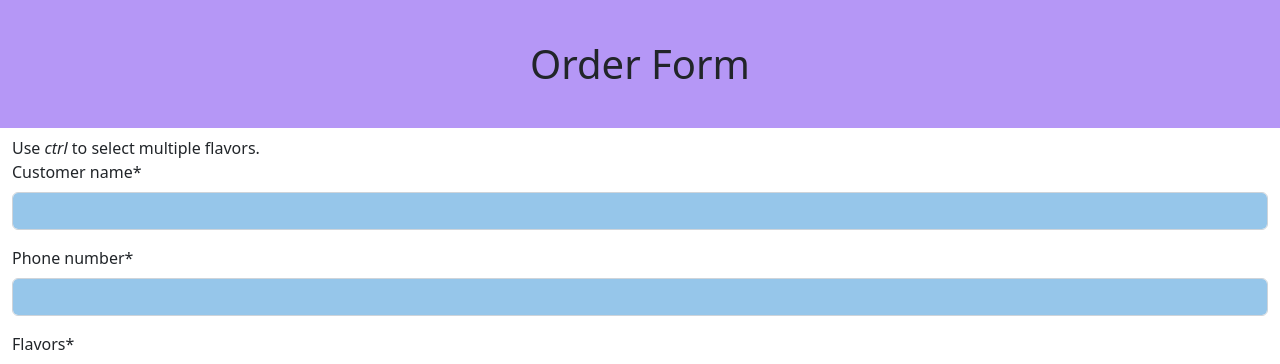
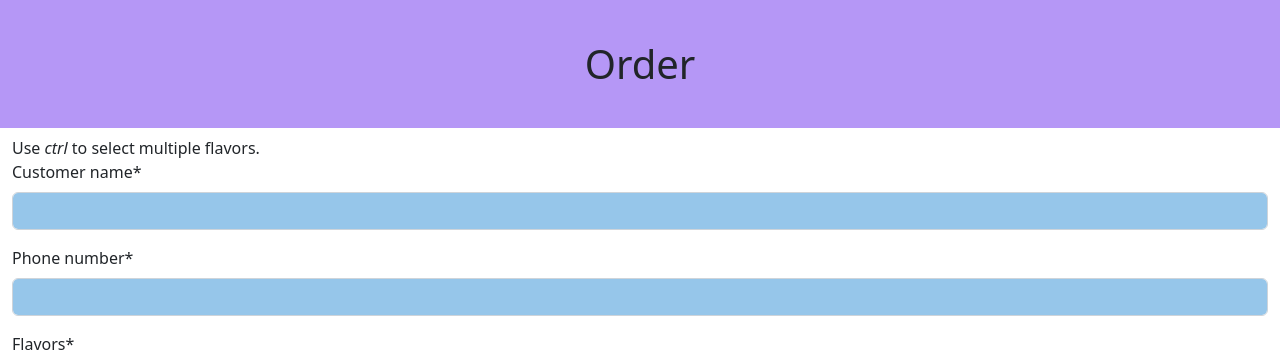
Before and after one commit to Delaram-M/ice-cream-parlor, a Django app: page /order/create in a window 1280 px wide. Shown: the top 364 px of the page. Run offline with Django 4.2, Linux system fonts and the light colour scheme; data that the repository does not hold is empty; some libraries are stand-ins or nearby versions.

```diff
--- a/orders/templates/orders/order_form.html
+++ b/orders/templates/orders/order_form.html
@@ -3,11 +3,11 @@
 {% load crispy_forms_filters %}
 
 {% block title %}
-    Order Form
+    Order
 {% endblock %}
 
 {% block content %}
-        <h1>Order Form</h1>
+        <h1>Order</h1>
         <span class="container-fluid">
             Use <em>ctrl</em> to select multiple flavors. <br>
         </span>
```
